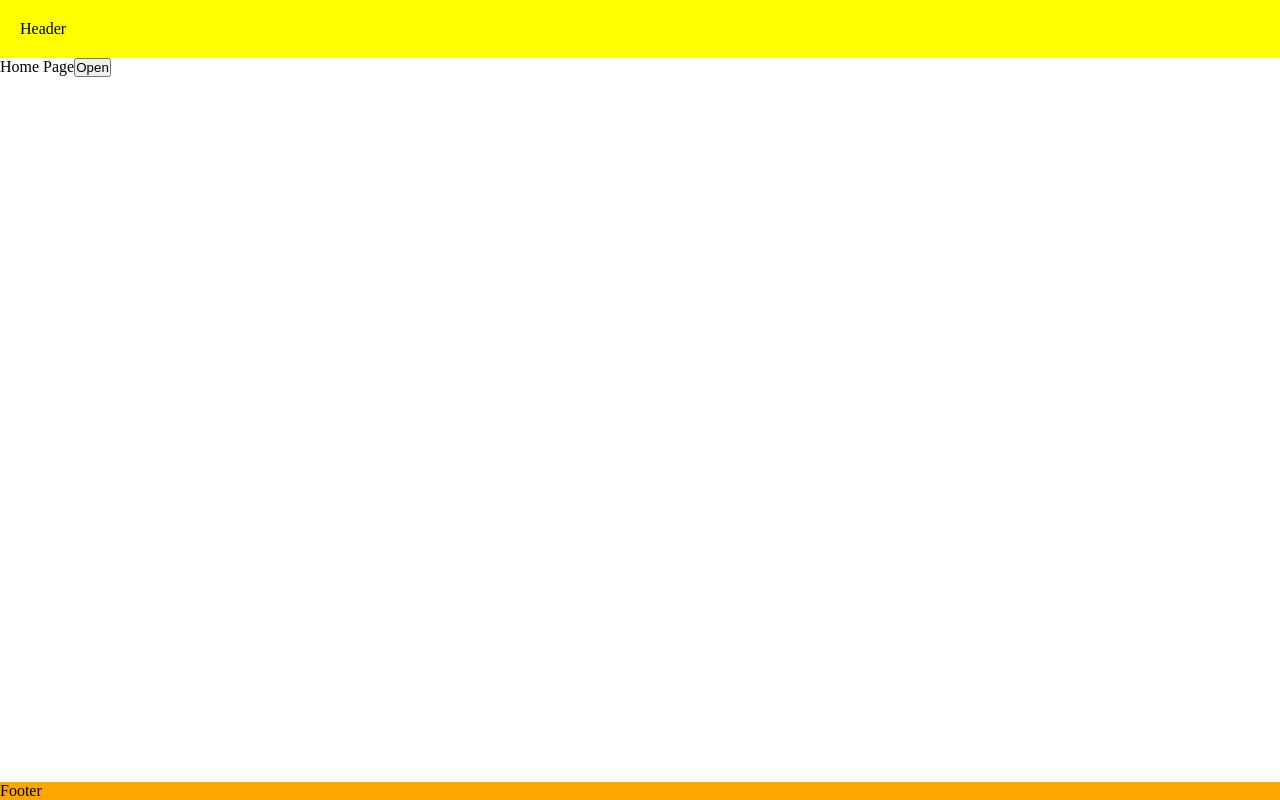
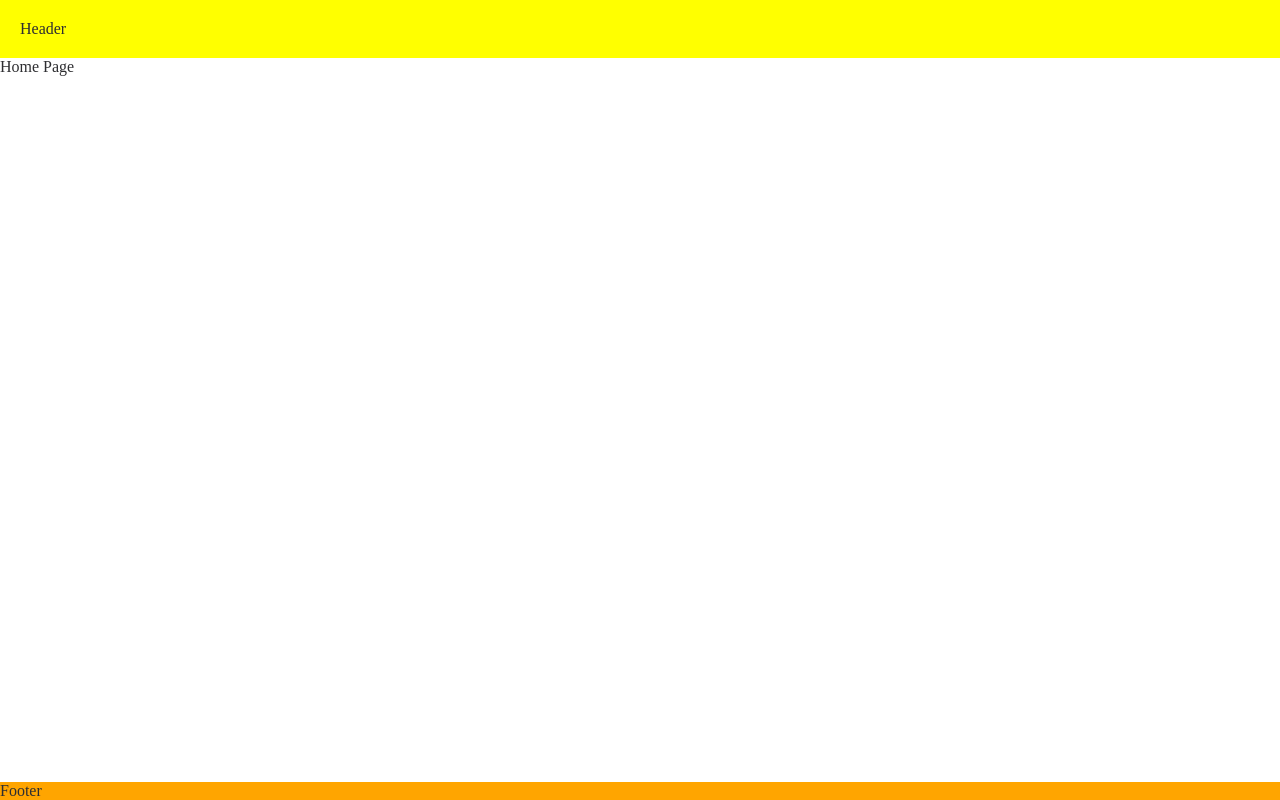
Before and after one commit to acekun141/vote-client, a React app: page / in a window 1280 px wide. Built offline with nearby package versions, Linux system fonts and the light colour scheme.

Commit message:
add color

```diff
--- a/src/components/pages/Home/Home.tsx
+++ b/src/components/pages/Home/Home.tsx
@@ -1,21 +1,11 @@
-import React, { useState } from 'react';
+import React from 'react';
 import BaseLayout from 'components/organisms/BaseLayout';
-import Modal, { ModalHeader } from 'components/atoms/Modal';
 
 const Home = () => {
-  const [show, setShow] = useState(false);
-
   return (
     <BaseLayout>
       <div className="home">
-        <Modal isOpen={show}>
-          <ModalHeader handleClose={() => setShow(false)}>
-            Test Modal
-          </ModalHeader>
-          <p>Modal content</p>
-        </Modal>
         Home Page
-        <button onClick={() => setShow(true)}>Open</button>
       </div>
     </BaseLayout>
   )
--- /dev/null
+++ b/src/styles/base/_color.scss
@@ -0,0 +1,45 @@
+:root {
+  /* main colors */
+  --color-primary: #4D84F4;
+
+  --color-accent: #f5414f;
+
+  --black: #1d1d21;
+  --gray-10: #2e2e31;
+  --gray-6: #7b7a7d;
+  --gray-4: #a5a5a6;
+  --gray-3: #bbbbbc;
+  --gray-2: #d1d0d2;
+  --gray-1: #e8e7e8;
+  --white: white;
+
+  --color-success: #88c459;
+  --color-error: #f5414f;
+  --color-warning: #ffd137;
+
+  --color-text: var(--gray-10);
+  --color-text-heading: var(--black);
+  --color-text-subtle: var(--gray-6);
+  --color-link: var(--color-primary);
+  --color-link-visited: var(--color-primary-dark);
+  --color-mark: var(--color-accent-bg);
+  --color-blockquote-border: var(--gray-2);
+
+  --color-border: var(--gray-2);
+
+  --color-body: var(--white);
+
+  --form-element-border: var(--color-border);
+  --form-element-border-focus: var(--color-primary);
+  --form-element-border-error: var(--color-error);
+  --form-element-bg: var(--white);
+  --form-text-placeholder: var(--gray-4);
+
+  --btn-primary-bg: var(--color-primary);
+  --btn-primary-hover: var(--color-primary-light);
+  --btn-primary-active: var(--color-primary-dark);
+  --btn-primary-label: var(--white);
+
+  --color-icon-primary: var(--gray-4);
+  --color-icon-secondary: inherit;
+}
--- a/src/styles/base/_reset.scss
+++ b/src/styles/base/_reset.scss
@@ -2,4 +2,5 @@
   padding: 0;
   margin: 0;
   box-sizing: border-box;
+  background-color: var(--color-body);
 }
--- a/src/styles/base/_typography.scss
+++ b/src/styles/base/_typography.scss
@@ -19,10 +19,13 @@
 
 body {
   font-size: var(--text-base-size);
+  color: var(--color-text);
 }
 
 h1, h2, h3, h4, form legend {
   line-height: var(--heading-line-height);
+  color: var(--color-text-heading);
+  margin-bottom: var(--space-xxs);
 }
 
 h1, .text--xxl {
@@ -56,3 +59,11 @@ p {
 b, strong {
   font-weight: bold;
 }
+
+
+a {
+  color: var(--color-link);
+  &:visited {
+    color: var(--color-link-visisted);
+  }
+}
--- a/src/styles/components/_button.scss
+++ b/src/styles/components/_button.scss
@@ -0,0 +1,24 @@
+.button {
+  padding: 1em 2em;
+  background-color: var(--color-primary);
+  color: var(--white);
+  outline: 0;
+  border: 0;
+  border-radius: 4px;
+
+  &:active {
+    transform: scale(0.9);
+  }
+
+  &--success {
+    background-color: var(--color-success);
+  }
+
+  &--warning {
+    background-color: var(--color-warning);
+  }
+
+  &--danger {
+    background-color: var(--color-accent);
+  }
+}
--- a/src/styles/components/_modal.scss
+++ b/src/styles/components/_modal.scss
@@ -16,7 +16,7 @@
   &__main {
     padding: 8px;
     margin: 16px auto;
-    background-color: white;
+    background-color: var(--color-body);
     max-width: 500px;
     border-radius: 8px;
     transition: all 0.2s ease-in-out;
@@ -32,7 +32,7 @@
 
   &--open {
     opacity: 1;
-    pointer-events: unset;
+    pointer-events: all;
     .modal__main {
       transform: translateY(0);
     }
--- a/src/styles/main.scss
+++ b/src/styles/main.scss
@@ -1,7 +1,8 @@
 @import
   'base/reset',
-  'base/typography',
-  'base/spacing';
+  'base/spacing',
+  'base/color',
+  'base/typography';
 
 @import
   'abstracts/mixins',
```
